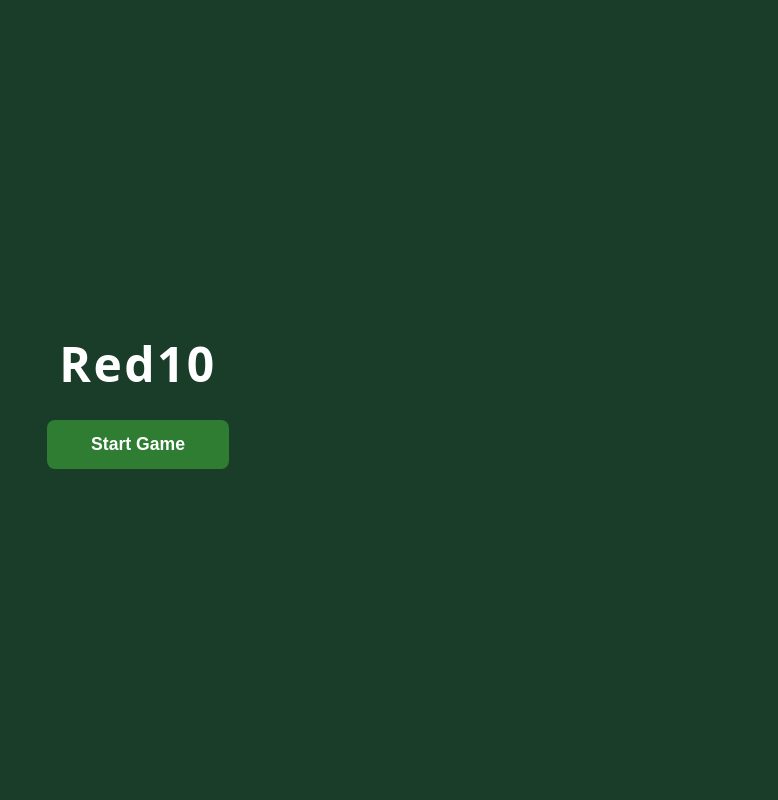
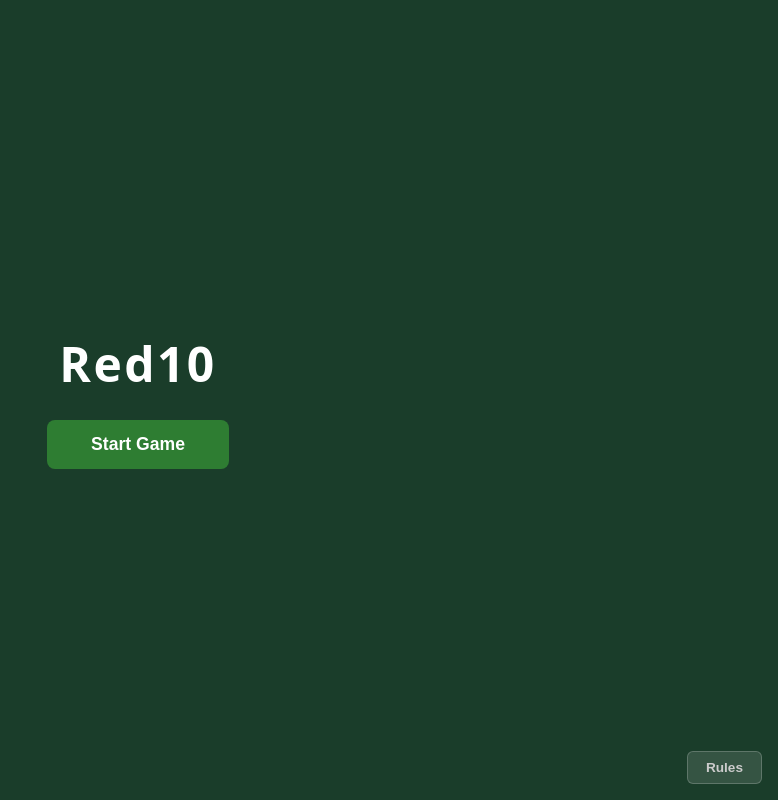
Before and after one commit to andytang0220/red10-card-game, a React (Vite) app: page / in a window 1280 px wide. Both pictures are taken after a click on the button "Local Play". Shown: the whole page, without its empty margins (502-1280 px from the left). Built offline with nearby package versions, Linux system fonts and the light colour scheme.

Commit message:
Added a rules doc overlay triggered by Rules button on the bottom right of the screen, visible on every screen.

```diff
--- a/src/App.css
+++ b/src/App.css
@@ -45,3 +45,24 @@ body {
     margin: 0 0 24px;
     text-align: center;
 }
+
+.app__rules-btn {
+    position: fixed;
+    bottom: 16px;
+    right: 16px;
+    padding: 8px 18px;
+    font-size: 0.85rem;
+    font-weight: 600;
+    background: rgba(255, 255, 255, 0.12);
+    color: #ccc;
+    border: 1px solid rgba(255, 255, 255, 0.2);
+    border-radius: 6px;
+    cursor: pointer;
+    z-index: 50;
+    transition: background 0.15s;
+}
+
+.app__rules-btn:hover {
+    background: rgba(255, 255, 255, 0.2);
+    color: #fff;
+}
--- a/src/App.jsx
+++ b/src/App.jsx
@@ -11,6 +11,7 @@ import ScoreBoard from './components/ScoreBoard/ScoreBoard.jsx';
 import RoundSummary from './components/RoundSummary/RoundSummary.jsx';
 import HandOrderingPhase from './components/HandOrderingPhase/HandOrderingPhase.jsx';
 import ForkOverlay from './components/ForkOverlay/ForkOverlay.jsx';
+import RulesOverlay from './components/RulesOverlay/RulesOverlay.jsx';
 import Lobby from './components/Lobby/Lobby.jsx';
 
 function LocalGame() {
@@ -42,6 +43,7 @@ function GameUI({ engine, isMultiplayer }) {
     const hand = isMultiplayer ? engine.hand : (hands ? hands[activePlayerIndex] : []);
     const orderingHand = isMultiplayer ? engine.hand : (hands ? hands[orderingPlayerIndex] : []);
 
+    const [showRules, setShowRules] = useState(false);
     const [dismissedForkKey, setDismissedForkKey] = useState(null);
 
     const forkKey = forkWindow
@@ -57,12 +59,22 @@ function GameUI({ engine, isMultiplayer }) {
         setDismissedForkKey(forkKey);
     }
 
+    function renderRulesButton() {
+        return (
+            <>
+                <button className="app__rules-btn" onClick={() => setShowRules(true)}>Rules</button>
+                {showRules && <RulesOverlay onClose={() => setShowRules(false)} />}
+            </>
+        );
+    }
+
     // Multiplayer: show waiting screen during hand_ordering if already submitted
     if (isMultiplayer && engine.waitingForOrdering) {
         return (
             <div className="app app--centered">
                 <h1 className="app__title">Red10</h1>
                 <p>Waiting for other players to order their hands...</p>
+                {renderRulesButton()}
             </div>
         );
     }
@@ -74,12 +86,14 @@ function GameUI({ engine, isMultiplayer }) {
                 <button className="app__start-btn" onClick={() => engine.startRound([0, 0, 0, 0, 0], 1)}>
                     Start Game
                 </button>
+                {renderRulesButton()}
             </div>
         );
     }
 
     if (phase === 'hand_ordering') {
         return (
+            <>
                 <HandOrderingPhase
                     orderingReady={isMultiplayer ? true : orderingReady}
                     orderingPlayerIndex={isMultiplayer ? engine.playerIndex : orderingPlayerIndex}
@@ -87,6 +101,8 @@ function GameUI({ engine, isMultiplayer }) {
                     onReady={engine.setOrderingReady}
                     onDone={engine.handleOrderingDone}
                 />
+                {renderRulesButton()}
+            </>
         );
     }
 
@@ -97,6 +113,7 @@ function GameUI({ engine, isMultiplayer }) {
             return (
                 <div className="app app--centered">
                     <p>Loading...</p>
+                    {renderRulesButton()}
                 </div>
             );
         }
@@ -115,6 +132,7 @@ function GameUI({ engine, isMultiplayer }) {
                         onDismiss={handleForkDismiss}
                     />
                 )}
+                {renderRulesButton()}
             </>
         );
     }
@@ -133,6 +151,7 @@ function GameUI({ engine, isMultiplayer }) {
             : 'Next Round';
 
         return (
+            <>
                 <RoundSummary
                     finishOrder={finishOrder}
                     loser={loser}
@@ -143,6 +162,8 @@ function GameUI({ engine, isMultiplayer }) {
                     nextRoundLabel={nextRoundLabel}
                     nextRoundDisabled={isMultiplayer && engine.waitingForNextRound}
                 />
+                {renderRulesButton()}
+            </>
         );
     }
 
@@ -157,6 +178,7 @@ function GameUI({ engine, isMultiplayer }) {
                 <button className="app__start-btn" onClick={engine.handleNewGame}>
                     Play Again
                 </button>
+                {renderRulesButton()}
             </div>
         );
     }
@@ -199,6 +221,7 @@ function GameUI({ engine, isMultiplayer }) {
                     onDismiss={handleForkDismiss}
                 />
             )}
+            {renderRulesButton()}
         </div>
     );
 }
```
Lines whose indentation alone changed are shown as unchanged.
